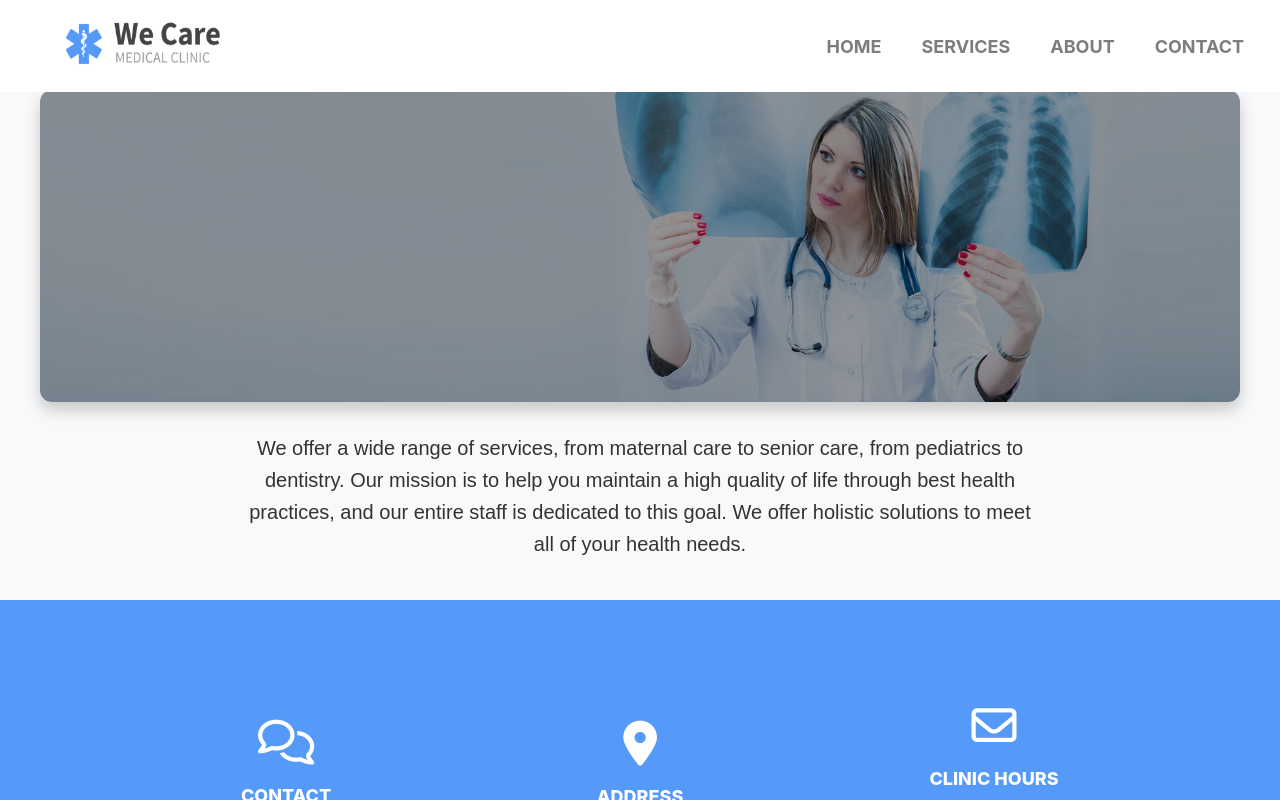
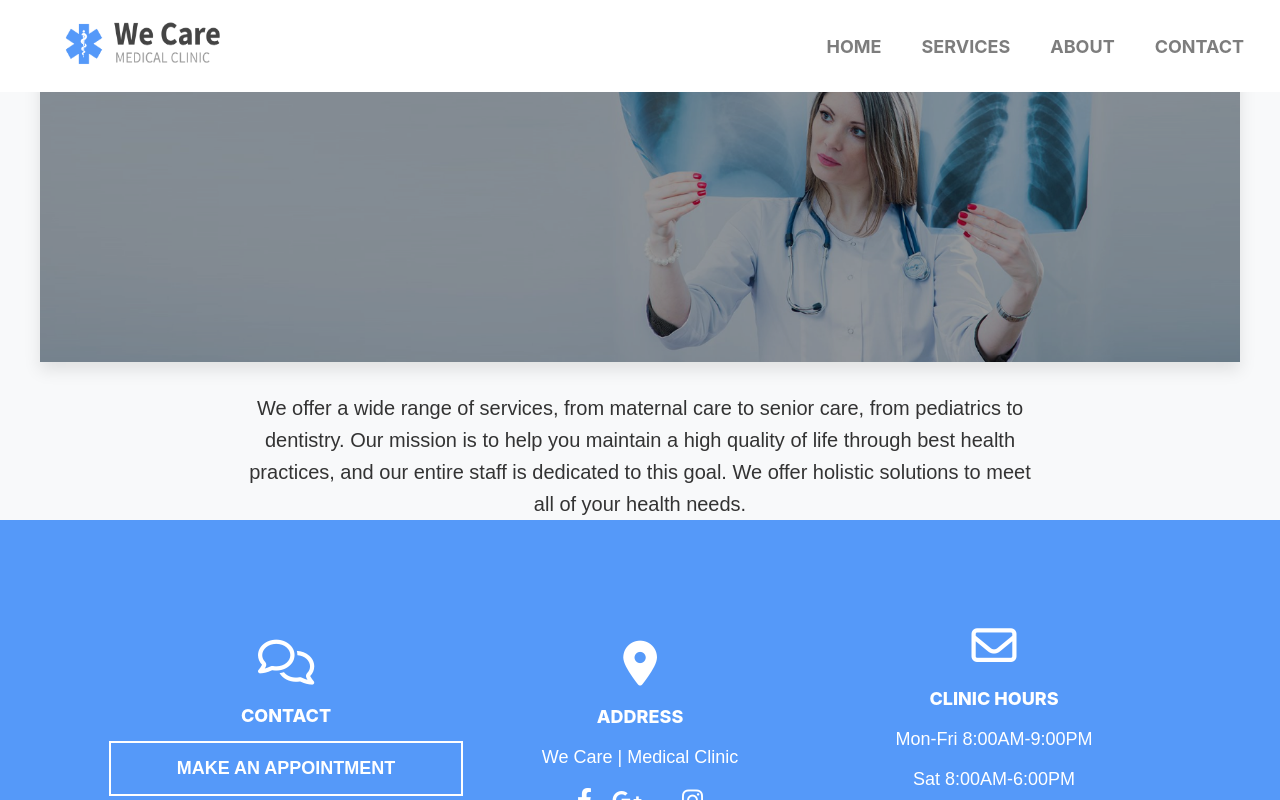
Before and after one commit to elijahgummer/Wecare, a React (Create React App) app: page /services in a window 1280 px wide. Shown: the top 800 px of the page. Built offline with nearby package versions, Linux system fonts and the light colour scheme.

Commit message:
changed the code

```diff
--- a/src/components/css/servicesPage.css
+++ b/src/components/css/servicesPage.css
@@ -1,5 +1,4 @@
 #servicePage {
-    padding: 40px 20px;
     background-color: #f8f9fa;
   }
 
@@ -16,8 +15,7 @@
     max-width: 1200px;
     height: auto;
     object-fit: cover;
-    border-radius: 12px;
-    box-shadow: 0 8px 16px rgba(0, 0, 0, 0.2);
+    box-shadow: 0 8px 16px rgba(0, 0, 0, 0.1);
   }
 
   p {
```
